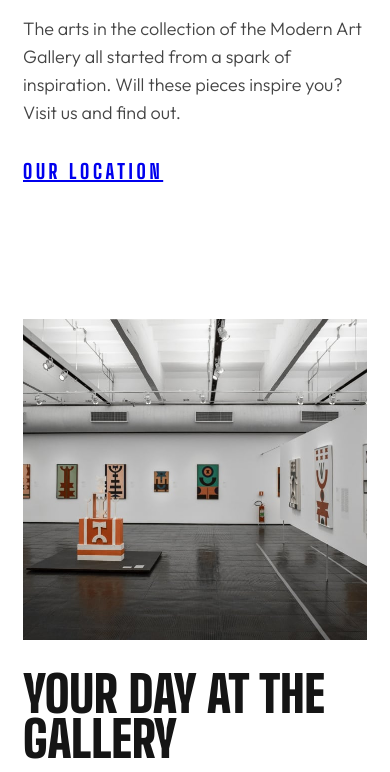
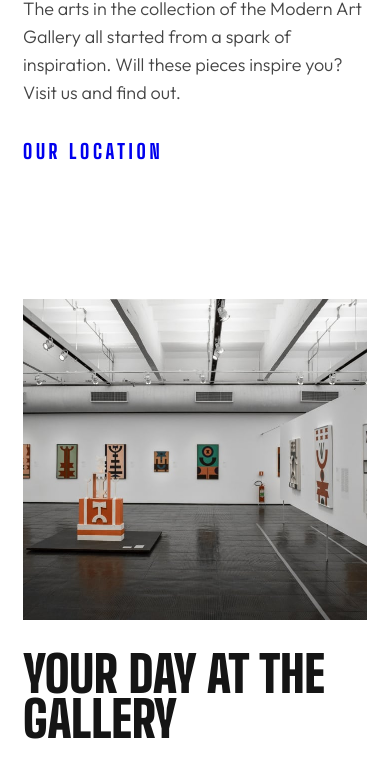
Before and after one commit to BananaTechs/frontend-mentor-art-gallery-website, a plain HTML site: page index.html in a window 390 px wide. Shown: the part 433-1205 px from the top of the page. Drawn offline with Linux system fonts and the light colour scheme.

Commit message:
Fix h1 line spacing on mobile

```diff
--- a/stylesheets/base/_base.scss
+++ b/stylesheets/base/_base.scss
@@ -10,7 +10,7 @@
     --font-size-body-s: 1rem;
     --font-size-button-s: 1.25rem;
 
-    --line-height-header-xl: 4.0625rem;
+    --line-height-header-xl: 3.4375rem;
     --line-height-header-l: 3.125rem;
     --line-height-header-m: 2.8125rem;
     --line-height-header-s: 2rem;
@@ -21,6 +21,7 @@
 
     @include mq-tablet {
         --font-size-header-xl: 4.375rem;
+        --line-height-header-xl: 4.0625rem;
     }
 
     @include mq-desktop {
@@ -49,6 +50,10 @@ body {
 img {
     width: 100%;
     height: auto;
+}
+
+a {
+    text-decoration: none;
 }
 
 .container {
```
Also changed, not shown: dist/main.css, 1 other file.
